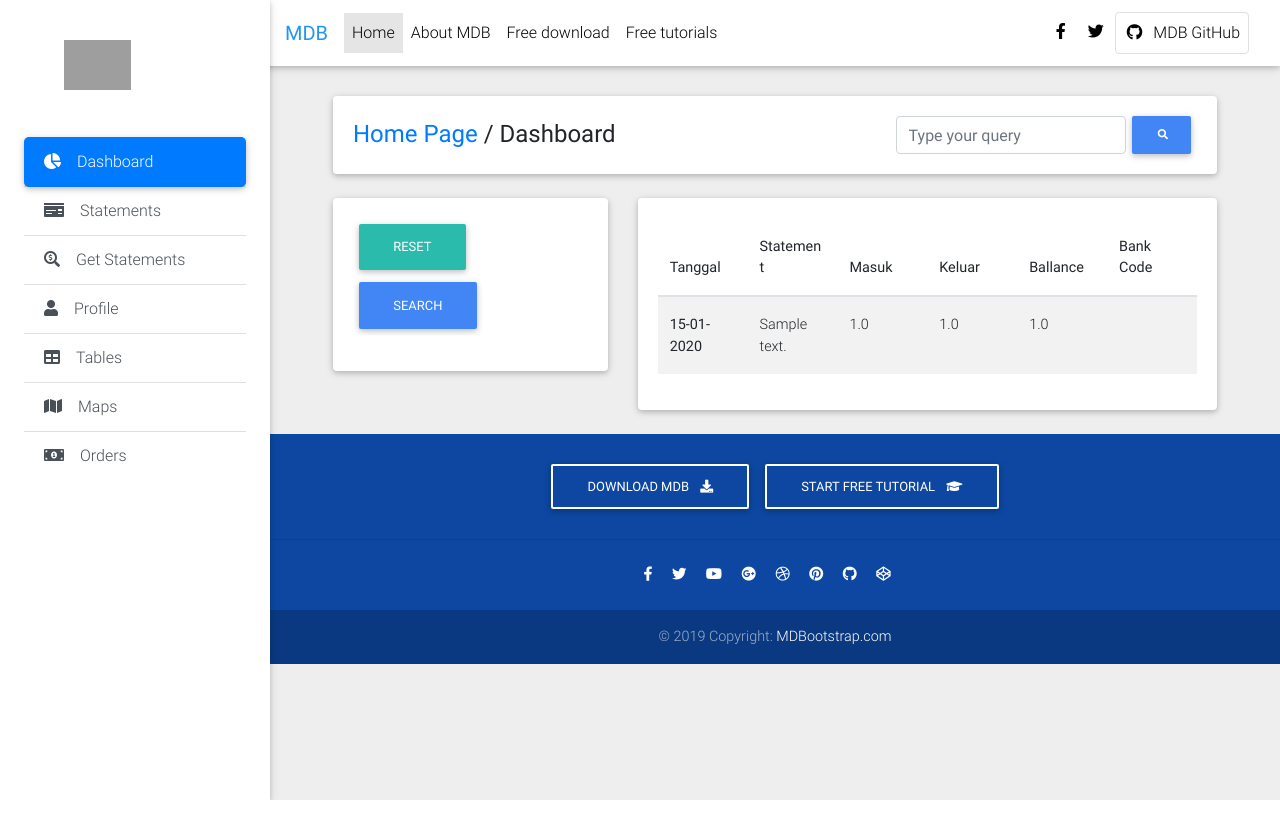
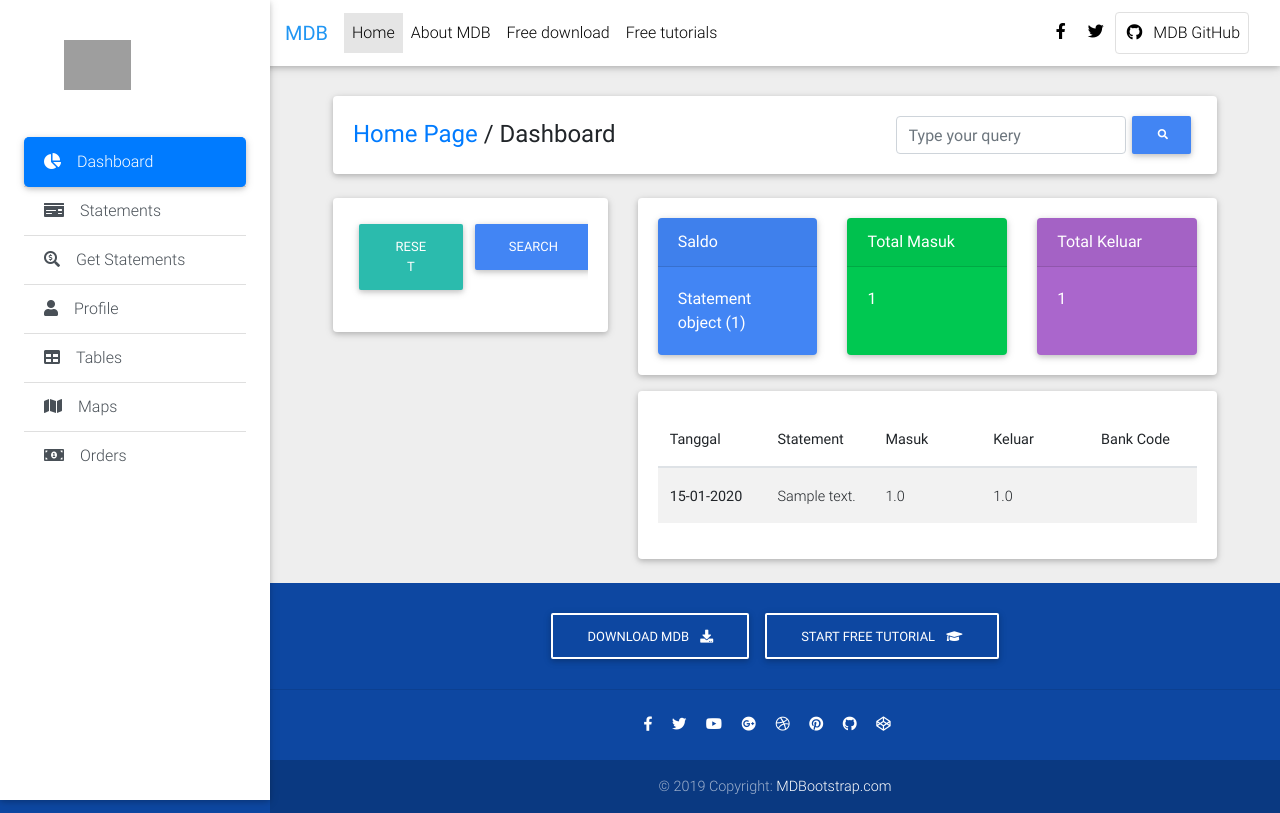
Before and after one commit to ihfazhillah/mutasiku, a Django app: template mutasiku/templates/statements/list.html in a window 1280 px wide. Run offline with Django 3.2, Linux system fonts and the light colour scheme; tables that the repository leaves empty hold one stand-in row (values such as "Sample post"); the template is opened without the code that fills it: values that come from a table or form of the project are taken from there, most other values are stand-ins (such as "Sample title", 1, 10 or a date in 2020); parts of the project's set-up code (start-up, migrations or seed data) failed here and were passed over; some libraries are stand-ins or nearby versions; grey boxes are pictures that could not be loaded.

Commit message:
Display Sum of masuk and keluar

```diff
--- a/config/settings/base.py
+++ b/config/settings/base.py
@@ -60,7 +60,7 @@
     "django.contrib.sites",
     "django.contrib.messages",
     "django.contrib.staticfiles",
-    # "django.contrib.humanize", # Handy template tags
+    "django.contrib.humanize",  # Handy template tags
     "django.contrib.admin",
 ]
 THIRD_PARTY_APPS = [
--- a/mutasiku/templates/statements/list.html
+++ b/mutasiku/templates/statements/list.html
@@ -1,5 +1,5 @@
 {% extends "base.html" %}
-{% load static crispy_forms_tags %}
+{% load static crispy_forms_tags humanize %}
 
 
 {% block main %}
@@ -9,7 +9,7 @@
       <div class="card-body">
         <form action="" method="get">
           {{ filter.form | crispy }}
-            <div class="form-group justify-content-center">
+            <div class="form-group d-flex justify-content-around">
               <button class="btn btn-default" type="button" onclick="window.location.href = '{% url 'statements:list' %}';" >Reset</button>
               <input class="btn btn-primary" type="submit" value="Search">
             </div>
@@ -18,8 +18,27 @@
     </div>
   </div>
   <div class="col-8">
+    <div class="card mb-3">
+      <div class="card-body">
+        <div class="card-deck">
+          <div class="card text-white bg-primary">
+            <div class="card-header">Saldo</div>
+            <div class="card-body">{{ ballance|intcomma }}</div>
+          </div>
+          <div class="card text-white bg-success">
+            <div class="card-header">Total Masuk</div>
+            <div class="card-body">{{ extra_data.total_masuk|intcomma }}</div>
+          </div>
+          <div class="card text-white bg-secondary">
+            <div class="card-header">Total Keluar</div>
+            <div class="card-body">{{ extra_data.total_keluar|intcomma }}</div>
+          </div>
+        </div>
+      </div>
+    </div>
     <div class="card">
       <div class="card-body">
+
 
 
         <div class="table-responsive">
@@ -30,7 +49,7 @@
                 <th scope="col">Statement</th>
                 <th scope="col">Masuk</th>
                 <th scope="col">Keluar</th>
-                <th scope="col">Ballance</th>
+                <!-- <th scope="col">Ballance</th> -->
                 <th scope="col">Bank Code</th>
               </tr>
             </thead>
@@ -39,9 +58,9 @@
               <tr>
                 <th scope="row">{{ statement.tanggal|date:"d-m-Y" }}</th>
                 <td>{{ statement.keterangan }}</td>
-                <td>{{ statement.masuk }}</td>
-                <td>{{ statement.keluar }} </td>
-                <td>{{ statement.ballance }} </td>
+                <td>{{ statement.masuk|intcomma }}</td>
+                <td>{{ statement.keluar|intcomma }} </td>
+                <!-- <td>{{ statement.ballance }} </td> -->
                 <th scope="row">{{ statement.bank.name }}</th>
               </tr>
               {% endfor %}
```
Also changed, not shown: mutasiku/statements/views.py (+10 -0 lines).
